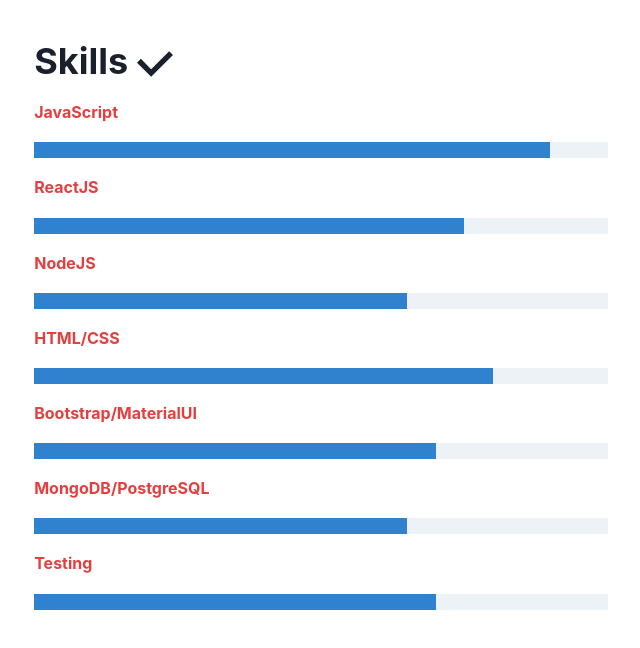
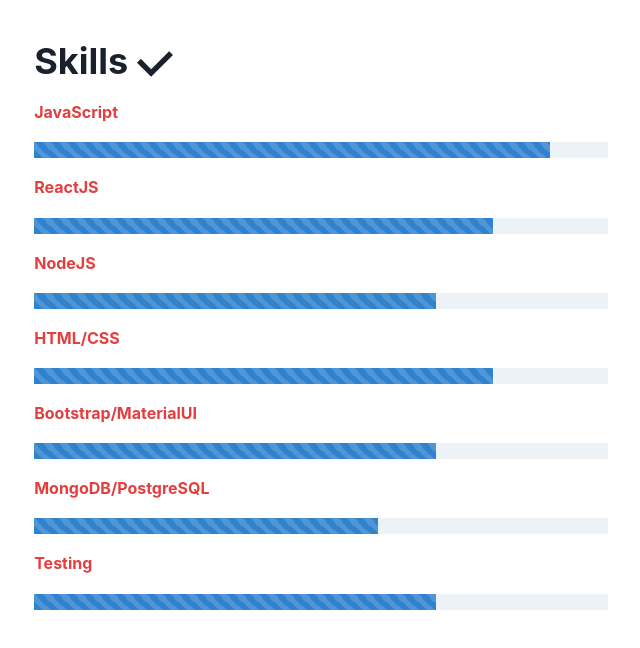
Before and after one commit to arwindersinghh/arwinder-s-portfolio, a Next.js app: page /Skills in a window 1280 px wide. Shown: the top 648 px of the page, without its empty margins (319-959 px from the left). Built offline with nearby package versions, Linux system fonts and the light colour scheme.

Commit message:
added animation to progress bar

```diff
--- a/package.json
+++ b/package.json
@@ -16,6 +16,7 @@
     "next": "12.0.10",
     "react": "17.0.2",
     "react-animated-text": "^0.1.4",
+    "react-cool-inview": "^2.0.9",
     "react-dom": "17.0.2",
     "react-icons": "^4.3.1",
     "react-slick": "^0.28.1",
--- a/pages/ProjectCard.js
+++ b/pages/ProjectCard.js
@@ -12,6 +12,7 @@
     Box,
     Button,
     useMediaQuery,
+    VStack,
   } from '@chakra-ui/react';
   import {
     IoAnalyticsSharp,
@@ -62,7 +63,8 @@
                 />
               }>
             </Stack>
-            <SimpleGrid columns={2} spacingX='40px' spacingY='20px'>
+
+            <SimpleGrid columns={2} spacingX='80px' spacingY='20px'>
             {techStack.map((skill, i) => {
                 return (
                     <motion.div key={i} whileHover={{ scale: 1.1 }}><Text
--- a/pages/Skills.js
+++ b/pages/Skills.js
@@ -1,20 +1,89 @@
 import { CheckIcon } from "@chakra-ui/icons";
 import { Container, Flex, Heading, HStack, Progress, Stack, Text, useColorModeValue } from "@chakra-ui/react";
+import { useEffect, useState } from "react";
+
+
+
+
+
 
 
 
 const Skills = () => {
+
+
+    let [jsProgress, setjsProgress] = useState(0)
+    let [rProgress, setrProgress] = useState(0)
+    let [nProgress, setnProgress] = useState(0)
+    let [hcssProgress, sethcssProgress] = useState(0)
+    let [bmProgress, setbmProgress] = useState(0)
+    let [dbProgress, setdbProgress] = useState(0)
+    let [testProgress, settestProgress] = useState(0)
+
+
+    useEffect(() => {
+        if(jsProgress < 90){
+            setTimeout(() => {
+                setjsProgress(jsProgress+10)
+            }, 400)
+        }
+    }, [jsProgress])
+    useEffect(() => {
+        if(rProgress < 80){
+            setTimeout(() => {
+                setrProgress(rProgress+10)
+            }, 400)
+        }
+    }, [rProgress])
+    useEffect(() => {
+        if(nProgress < 70){
+            setTimeout(() => {
+                setnProgress(nProgress+10)
+            }, 400)
+        }
+    }, [nProgress])
+    useEffect(() => {
+        if(hcssProgress < 80){
+            setTimeout(() => {
+                sethcssProgress(hcssProgress+10)
+            }, 400)
+        }
+    }, [hcssProgress])
+    useEffect(() => {
+        if(bmProgress < 70){
+            setTimeout(() => {
+                setbmProgress(bmProgress+10)
+            }, 400)
+        }
+    }, [bmProgress])
+    useEffect(() => {
+        if(dbProgress < 60){
+            setTimeout(() => {
+                setdbProgress(dbProgress+10)
+            }, 400)
+        }
+    }, [dbProgress])
+    useEffect(() => {
+        if(testProgress < 70){
+            setTimeout(() => {
+                settestProgress(testProgress+10)
+            }, 400)
+        }
+    }, [testProgress])
+
+
+
     return (
     <Container my={10}>
         <Heading type="vertical">Skills <CheckIcon /></Heading>
 <Stack mt={5} spacing={5}>
-  <Heading color={useColorModeValue('red.500', 'red.200')} size="sm"> JavaScript </Heading><Progress as={'span'} colorScheme='blue' size='lg' value={90} />
-  <Heading color={useColorModeValue('red.500', 'red.200')} size="sm"> ReactJS </Heading><Progress colorScheme='blue' size='lg' value={75} />
-  <Heading color={useColorModeValue('red.500', 'red.200')} size="sm"> NodeJS </Heading><Progress colorScheme='blue' size='lg' value={65} />
-  <Heading color={useColorModeValue('red.500', 'red.200')} size="sm"> HTML/CSS </Heading><Progress colorScheme='blue' size='lg' value={80} />
-  <Heading color={useColorModeValue('red.500', 'red.200')} size="sm"> Bootstrap/MaterialUI </Heading><Progress colorScheme='blue' size='lg' value={70} />
-  <Heading color={useColorModeValue('red.500', 'red.200')} size="sm"> MongoDB/PostgreSQL </Heading><Progress colorScheme='blue' size='lg' value={65} />
-  <Heading color={useColorModeValue('red.500', 'red.200')} size="sm"> Testing </Heading><Progress colorScheme='blue' size='lg' value={70} />
+  <Heading color={useColorModeValue('red.500', 'red.200')} size="sm"> JavaScript </Heading><Progress hasStripe isAnimated colorScheme='blue' size='lg' value={jsProgress} />
+  <Heading color={useColorModeValue('red.500', 'red.200')} size="sm"> ReactJS </Heading><Progress hasStripe isAnimated colorScheme='blue' size='lg' value={rProgress} />
+  <Heading color={useColorModeValue('red.500', 'red.200')} size="sm"> NodeJS </Heading><Progress hasStripe isAnimated colorScheme='blue' size='lg' value={nProgress} />
+  <Heading color={useColorModeValue('red.500', 'red.200')} size="sm"> HTML/CSS </Heading><Progress hasStripe isAnimated colorScheme='blue' size='lg' value={hcssProgress} />
+  <Heading color={useColorModeValue('red.500', 'red.200')} size="sm"> Bootstrap/MaterialUI </Heading><Progress hasStripe isAnimated colorScheme='blue' size='lg' value={bmProgress} />
+  <Heading color={useColorModeValue('red.500', 'red.200')} size="sm"> MongoDB/PostgreSQL </Heading><Progress hasStripe isAnimated colorScheme='blue' size='lg' value={dbProgress} />
+  <Heading color={useColorModeValue('red.500', 'red.200')} size="sm"> Testing </Heading><Progress hasStripe isAnimated colorScheme='blue' size='lg' value={testProgress} />
 </Stack>
 </Container>
     )
```
Also changed, not shown: pages/EmptySkills.js (added, +33 -0 lines), pages/index.js (+28 -3 lines), 1 other file (tests, documents, lock files or other folders).
